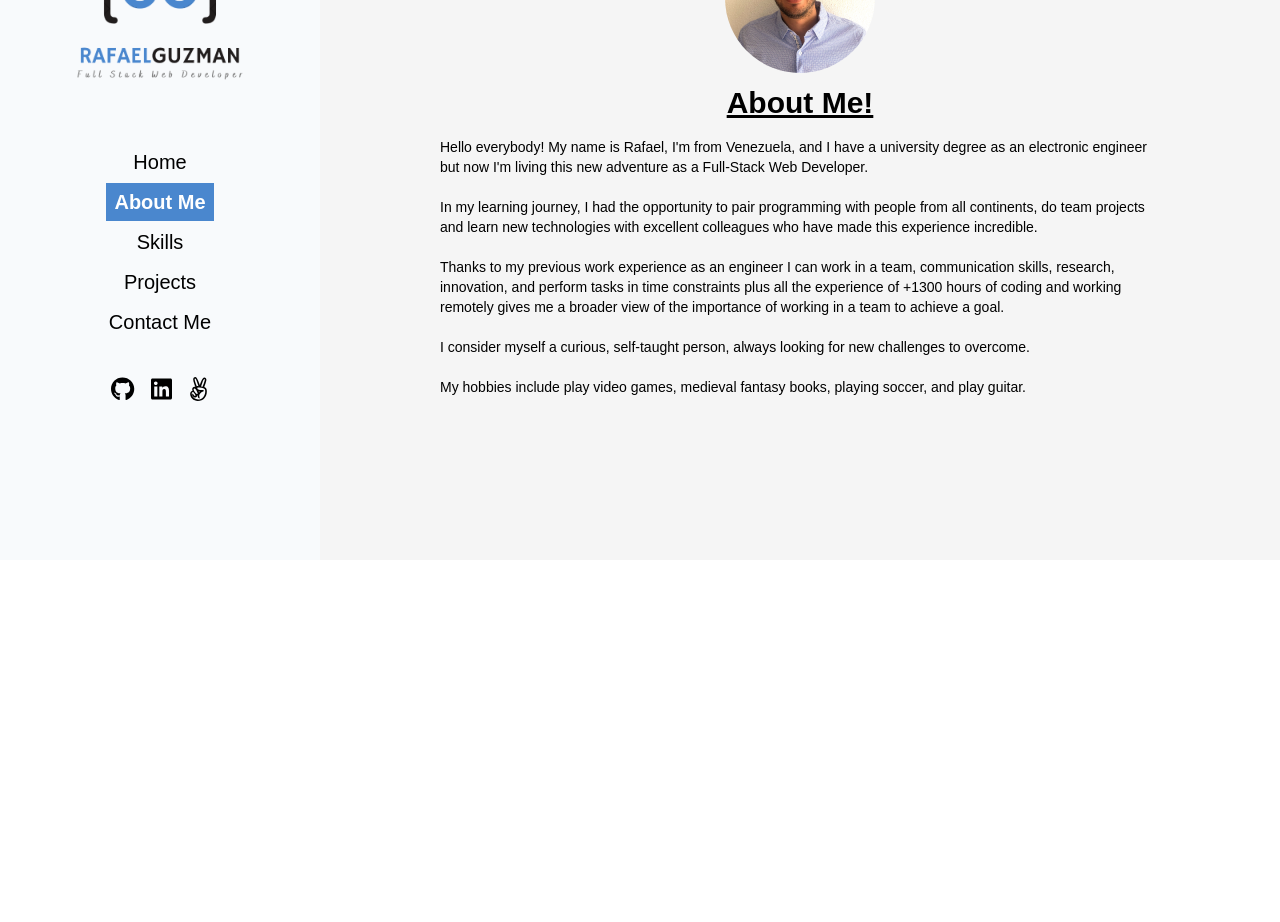
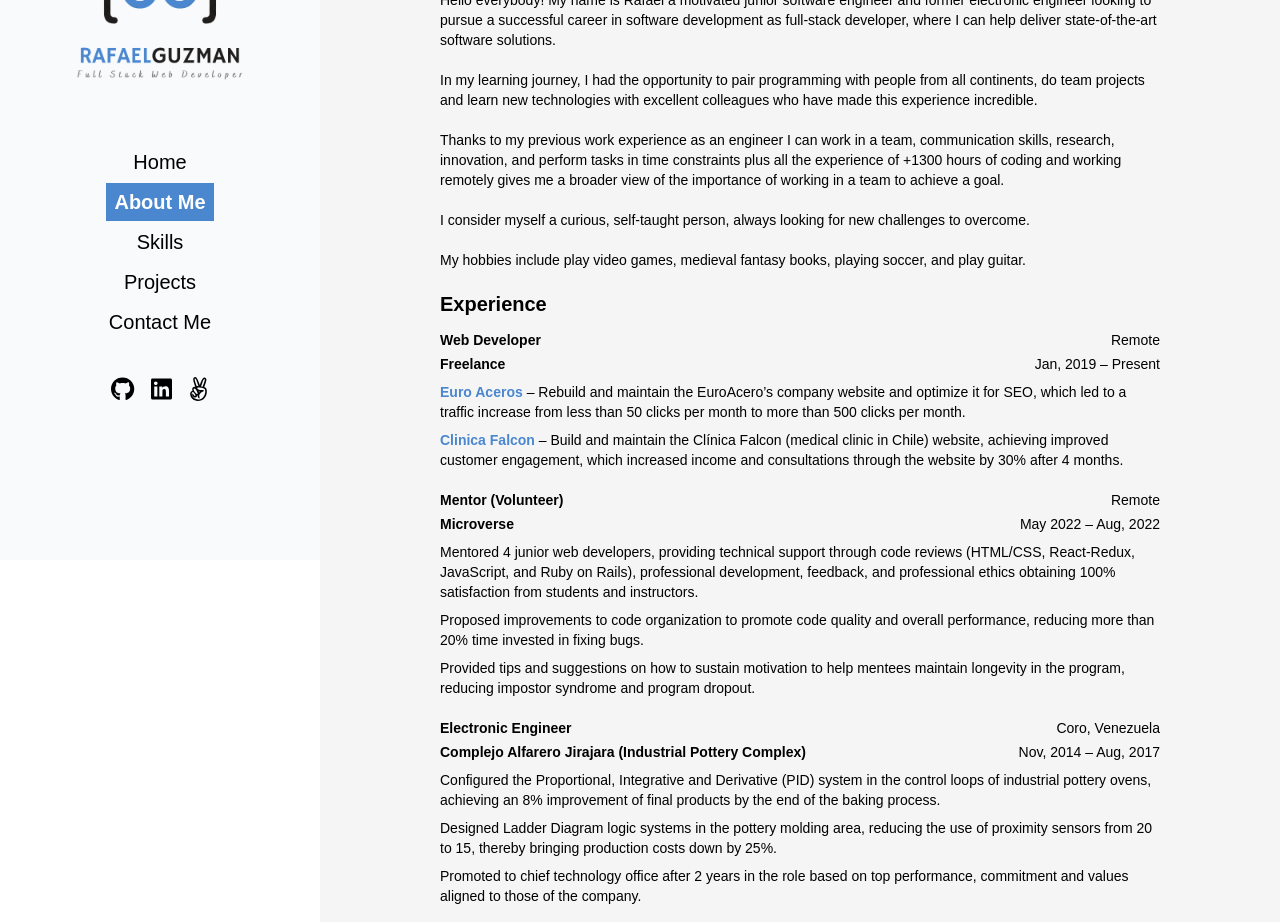
Before and after one commit to rega1237/portafolio, a React (Create React App) app: page /about in a window 1280 px wide. Shown: the part 240-1162 px from the top of the page. Before the commit the page ends 800 px from the top, so only its background shows below. Built offline with nearby package versions, Linux system fonts and the light colour scheme.

Commit message:
add experience in about section

```diff
--- a/src/components/about/about.css
+++ b/src/components/about/about.css
@@ -1,5 +1,5 @@
 .container_about {
-  @apply flex flex-col items-center justify-center w-[100%] md:w-[75%] lg:h-screen absolute right-0 z-0 bg-[#f5f5f5] pt-4 pb-4 dark:bg-[#f5f5f5];
+  @apply flex flex-col items-center justify-center w-[100%] md:w-[75%] lg:min-h-screen absolute right-0 z-0 bg-[#f5f5f5] pt-4 pb-4 dark:bg-[#f5f5f5];
 }
 
 .picture {
--- a/src/components/about/about.js
+++ b/src/components/about/about.js
@@ -8,9 +8,10 @@ const About = () => (
     </h1>
     <div className="text-sm w-[75%] mt-4">
       <p>
-        Hello everybody! My name is Rafael, I&apos;m from Venezuela, and I have a
-        university degree as an electronic engineer but now I&apos;m living this new
-        adventure as a Full-Stack Web Developer.
+        Hello everybody! My name is Rafael a motivated junior software engineer and former
+        electronic engineer looking to pursue a successful career in software development as
+        full-stack developer, where I can help deliver state-of-the-art
+        software solutions.
       </p>
       <br />
       <p>
@@ -35,6 +36,96 @@ const About = () => (
         My hobbies include play video games, medieval fantasy books, playing soccer, and
         play guitar.
       </p>
+      <br />
+      <h3 className="text-xl font-semibold">Experience</h3>
+      <div className="flex flex-col gap-2">
+        <div className="flex flex-col gap-1">
+          <div className="flex justify-between pt-3">
+            <h4 className="font-semibold">Web Developer</h4>
+            <p className="text-s">Remote</p>
+          </div>
+          <div className="flex justify-between">
+            <h5 className="font-semibold">Freelance</h5>
+            <p className="text-s">Jan, 2019 – Present</p>
+          </div>
+          <ul>
+            <li className="pt-1">
+              <a href="https://euroacerossa.com/" className="text-[#4a87ce] font-bold">Euro Aceros</a>
+              {' '}
+              – Rebuild and maintain the EuroAcero’s  company
+              website and optimize it for SEO, which led to a traffic increase
+              from less than 50 clicks per month to more than 500 clicks per
+              month.
+            </li>
+            <li className="pt-2">
+              <a href="https://clinicafalcon.cl/" className="text-[#4a87ce] font-bold">Clinica Falcon</a>
+              {' '}
+              – Build and maintain the Clínica Falcon (medical
+              clinic in Chile) website, achieving improved customer engagement,
+              which increased income and consultations through the website
+              by 30% after 4 months.
+            </li>
+          </ul>
+        </div>
+
+        <div className="flex flex-col gap-1">
+          <div className="flex justify-between pt-3">
+            <h4 className="font-semibold">Mentor (Volunteer)</h4>
+            <p className="text-s">Remote</p>
+          </div>
+          <div className="flex justify-between">
+            <h5 className="font-semibold">Microverse</h5>
+            <p className="text-s">May 2022 – Aug, 2022</p>
+          </div>
+          <ul>
+            <li className="pt-1">
+              Mentored 4 junior web developers, providing technical support
+              through code reviews (HTML/CSS, React-Redux, JavaScript, and Ruby
+              on Rails), professional development, feedback, and professional
+              ethics obtaining 100% satisfaction from students and instructors.
+            </li>
+            <li className="pt-2">
+              Proposed improvements to code organization to  promote code quality
+              and overall performance, reducing more than 20% time invested in
+              fixing bugs.
+            </li>
+            <li className="pt-2">
+              Provided tips and suggestions on how to sustain motivation to help
+              mentees maintain longevity in the program, reducing impostor
+              syndrome and program dropout.
+            </li>
+          </ul>
+        </div>
+
+        <div className="flex flex-col gap-1">
+          <div className="flex justify-between pt-3">
+            <h4 className="font-semibold">Electronic Engineer </h4>
+            <p className="text-s">Coro, Venezuela</p>
+          </div>
+          <div className="flex justify-between">
+            <h5 className="font-semibold">Complejo Alfarero Jirajara (Industrial Pottery Complex)</h5>
+            <p className="text-s">Nov, 2014 – Aug, 2017</p>
+          </div>
+          <ul>
+            <li className="pt-1">
+              Configured the Proportional, Integrative and Derivative (PID) system
+              in the control loops of industrial pottery ovens, achieving an 8%
+              improvement of final products by the end of the baking process.
+            </li>
+            <li className="pt-2">
+              Designed Ladder Diagram logic systems in the pottery molding area,
+              reducing the use of proximity sensors from 20 to 15, thereby
+              bringing production costs down by 25%.
+            </li>
+            <li className="pt-2">
+              Promoted to chief technology office after 2 years in the role
+              based on top performance, commitment and values aligned to those
+              of the company.
+            </li>
+          </ul>
+        </div>
+      </div>
+
     </div>
   </div>
 );
```
